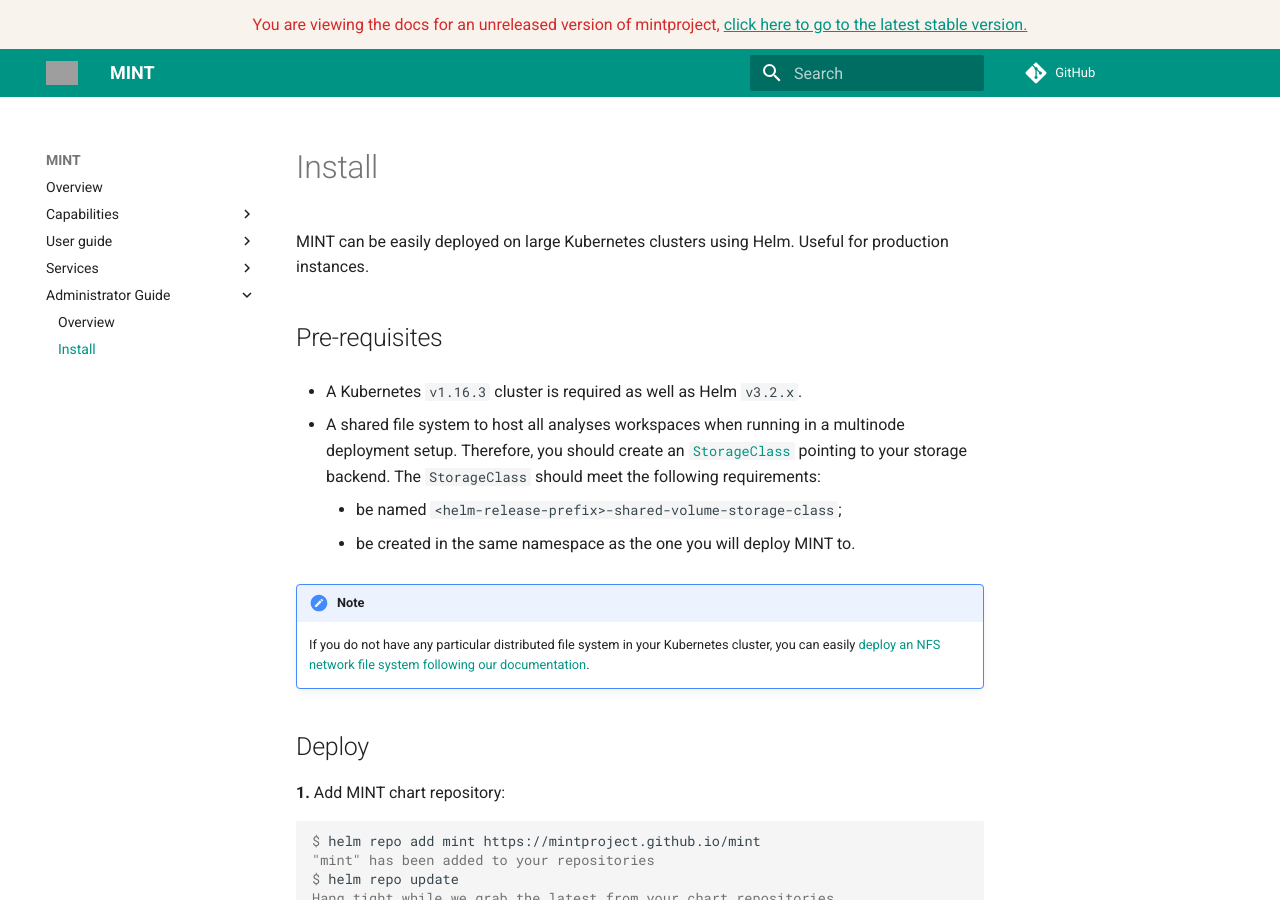
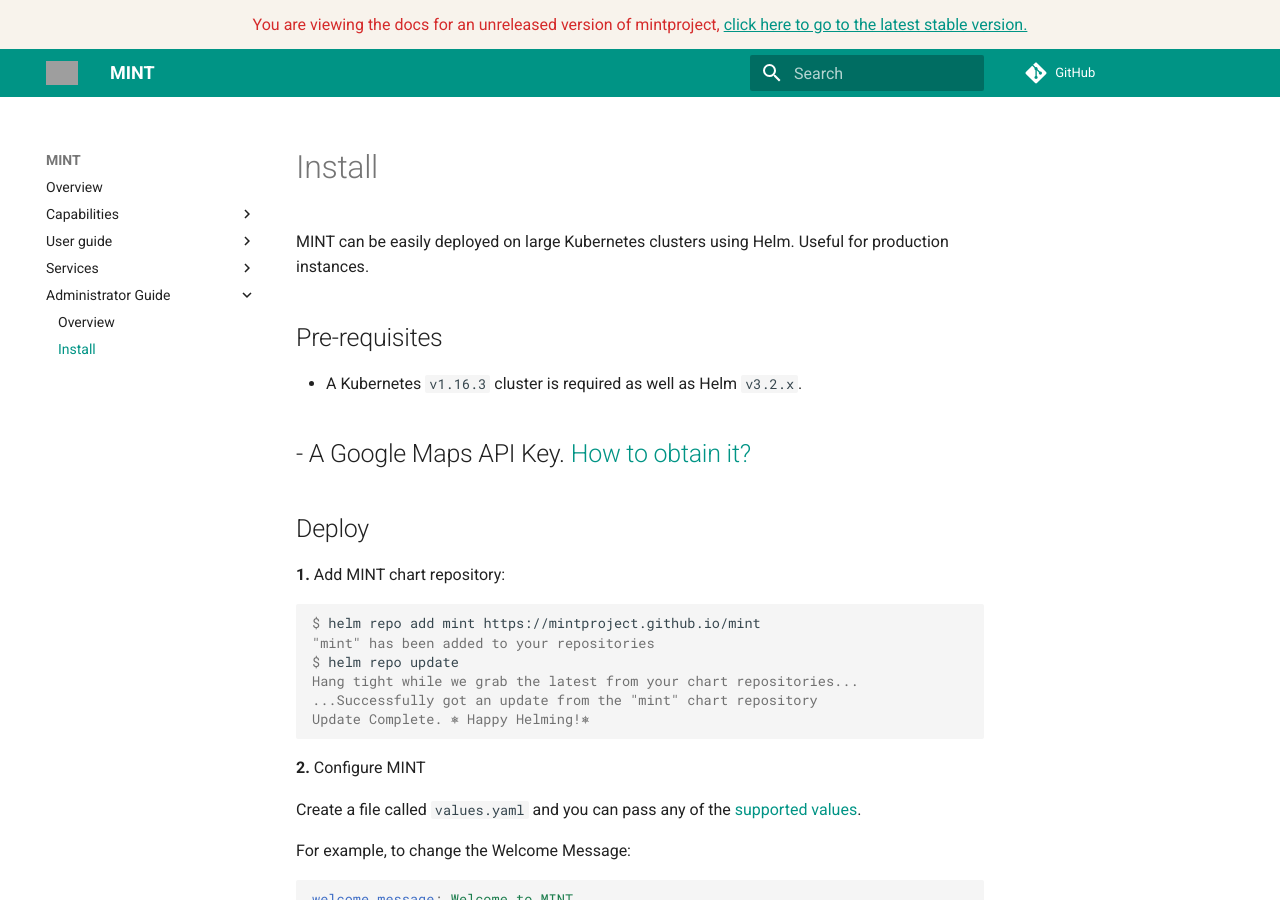
Before and after one commit to mintproject/MINT_USERGUIDE, an MkDocs documentation site: the page built from docs/admin-guide/installation.md, in a window 1280 px wide and 900 px high. Built offline with MkDocs 1.6.1 and Material for MkDocs 9.7.7, drawn with Linux system fonts in a browser that asks for light colours; comment, search, counter and statistics services are not loaded; some of the changed text lies outside the part shown; grey boxes are pictures that could not be loaded.

Commit message:
Update installation.md

```diff
--- a/docs/admin-guide/installation.md
+++ b/docs/admin-guide/installation.md
@@ -7,13 +7,8 @@
 
 - A Kubernetes `v1.16.3` cluster is required as well as Helm `v3.2.x`.
 
-- A shared file system to host all analyses workspaces when running in a multinode deployment setup. Therefore, you should create an [`StorageClass`](https://kubernetes.io/docs/concepts/storage/storage-classes/#the-storageclass-resource) pointing to your storage backend. The `StorageClass` should meet the following requirements:
-    - be named `<helm-release-prefix>-shared-volume-storage-class`;
-    - be created in the same namespace as the one you will deploy MINT to.
-
-!!! note
-    If you do not have any particular distributed file system in your Kubernetes cluster, you can easily [deploy an NFS network file system following our documentation](../../../advanced-usage/storage-backends/nfs/).
-
+- A Google Maps API Key. [How to obtain it?](https://developers.google.com/maps/documentation/javascript/get-api-key)
+-
 ## Deploy
 
 **1.** Add MINT chart repository:
```
Also changed, not shown: other parts of docs/admin-guide/installation.md (+3 -0 lines).
